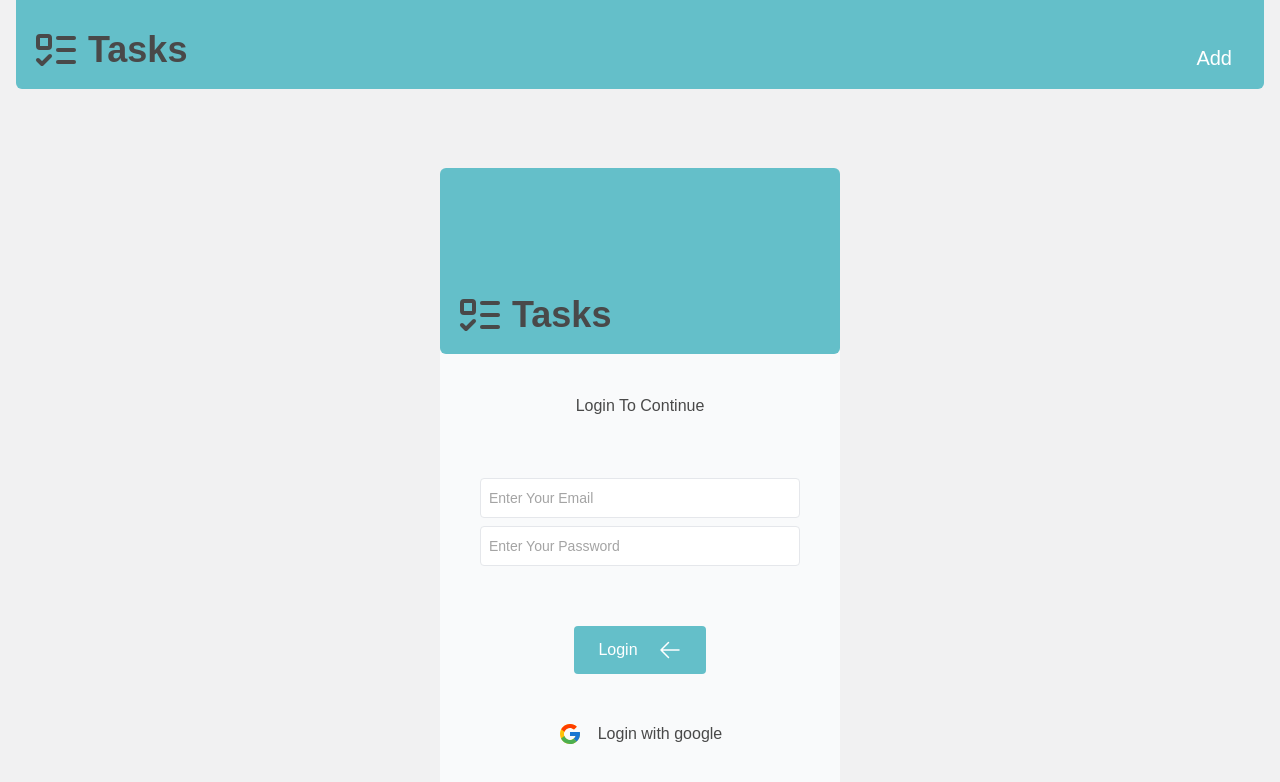
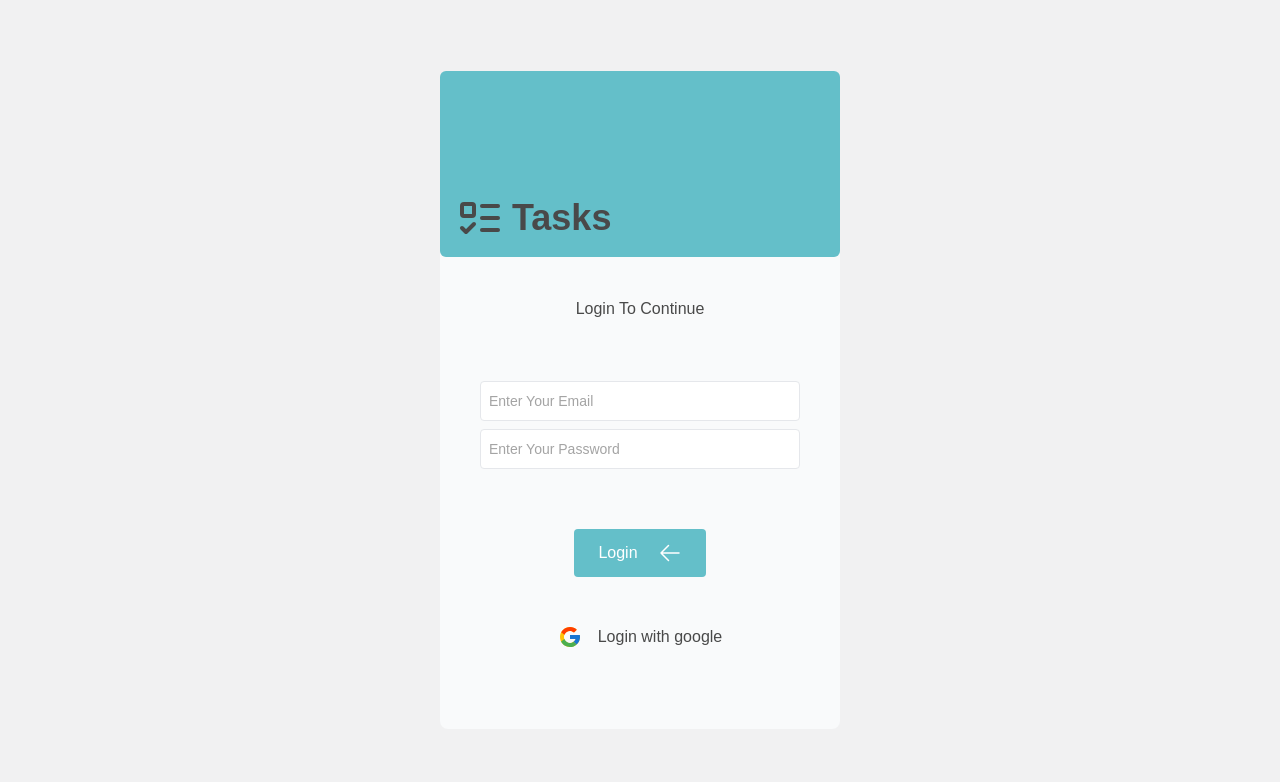
Before and after one commit to BhGh1081/todo-list-stack, a Next.js app: page /login in a window 1280 px wide. Shown: the top 782 px of the page. Built offline with nearby package versions, Linux system fonts and the light colour scheme; a web font is replaced by a local one.

Commit message:
edit header succecfuly

```diff
--- a/app/add-task/page.tsx
+++ b/app/(main)/add-task/page.tsx
@@ -1,6 +1,6 @@
 import { auth } from "@/auth";
-import { getCategories } from "../lib/action";
-import AddTaskForm from "../ui/addTask-form";
+import { getCategories } from "../../lib/action";
+import AddTaskForm from "../../ui/addTask-form";
 
 export default async function page() {
 
--- a/app/page.tsx
+++ b/app/(main)/page.tsx
@@ -1,8 +1,8 @@
 import { ListLogo } from "@/app/ui/listLogo";
 import { SideBar } from "@/app/ui/sideBar";
 import { auth } from "@/auth";
-import { getUserTasks } from "./lib/action";
-import Tasks from "./ui/tasks";
+import { getUserTasks } from "../lib/action";
+import Tasks from "../ui/tasks";
 
 export default async function page() {
 
--- a/app/login/page.tsx
+++ b/app/login/page.tsx
@@ -1,10 +1,14 @@
 import LoginForm from "../ui/loginForm"
 
-export default function Login () {
+export default function Page() {
 
-    return(
-        <div className="flex px-4 md:items-center pt-4 md:pt-0 justify-center h-screen">
-            <LoginForm />
-        </div>
+    return (
+        <html>
+            <body>
+                <div className="flex px-4 md:items-center pt-4 md:pt-0 justify-center h-screen">
+                    <LoginForm />
+                </div>
+            </body>
+        </html>
     )
 }
--- a/middleware.ts
+++ b/middleware.ts
@@ -1,13 +1,20 @@
 import { NextResponse } from "next/server";
 import { auth } from "./auth";
+import { startsWith } from "zod";
 
 export default auth((req) => {
-    const isLogedIn = !!req.auth?.user
+    const isLogedIn = !!req.auth?.user;
 
-    if(!isLogedIn){
+    /* const response = NextResponse.next();
+    response.headers.set("x-pathname", req.nextUrl.pathname); */
+
+    if (!isLogedIn) {
         const redirectUrl = new URL('login', req.url);
-        redirectUrl.searchParams.set('callbackUrl', req.nextUrl.pathname)
-        return NextResponse.redirect(redirectUrl);
+        //const hideHeader = req.nextUrl.pathname.startsWith('/login');
+        //if (req.nextUrl.pathname !== '/login') {
+            redirectUrl.searchParams.set('callbackUrl', req.nextUrl.pathname)
+            return NextResponse.redirect(redirectUrl);
+        //}
     }
 })
 
```
Also changed, not shown: app/(main)/layout.tsx (renamed from app/layout.tsx, +6 -5 lines), app/(main)/[id]/edit-task/page.tsx (renamed from app/[id]/edit-task/page.tsx).
